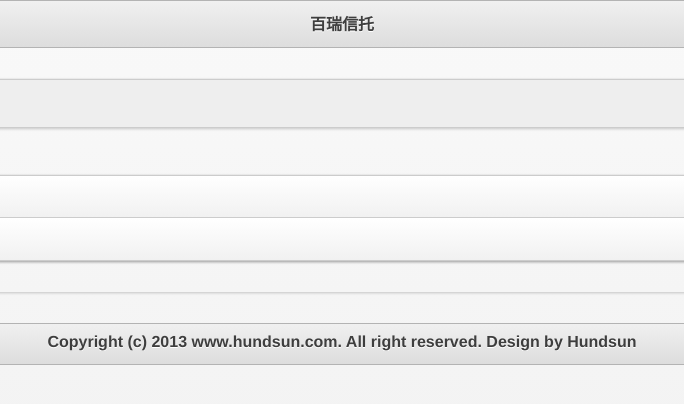
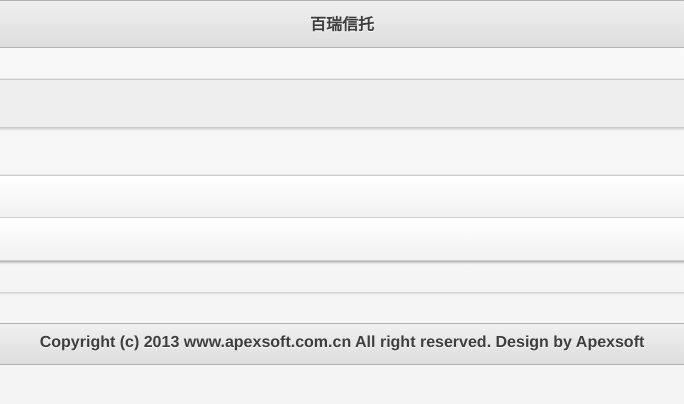
Before and after one commit to dingdaiming/brxt, a plain HTML site: page index.html in a window 1280 px wide. Shown: the full height of the page, 298-982 px from the left. Drawn offline with Linux system fonts and the light colour scheme.

```diff
--- a/index.html
+++ b/index.html
@@ -36,7 +36,7 @@
   </div>
 </div>
 <div data-role="footer" data-theme="c">
-    <h1>Copyright (c) 2013 www.hundsun.com. All right reserved. Design by Hundsun</h1>
+    <h1>Copyright (c) 2013 www.apexsoft.com.cn All right reserved. Design by Apexsoft</h1>
 </div>
 <script type="text/javascript">
   function downloadios(ios){
```
Also changed, not shown: 1 other file.
